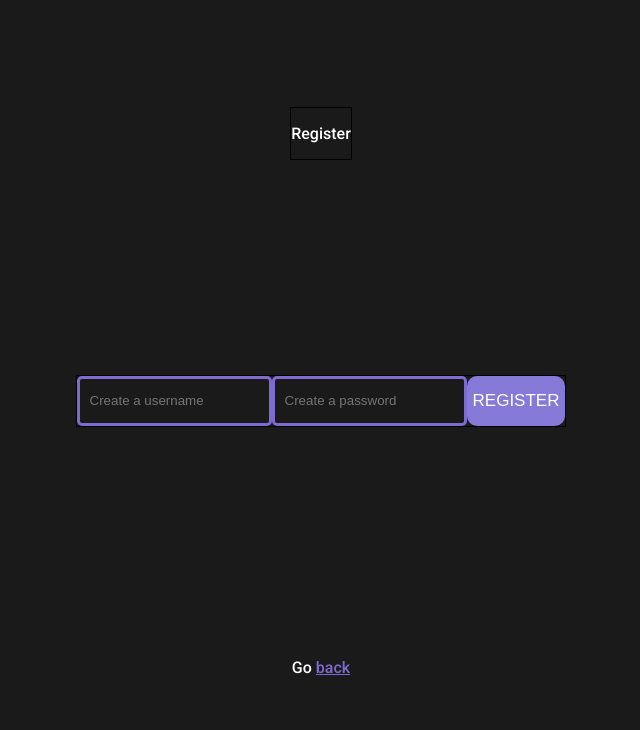
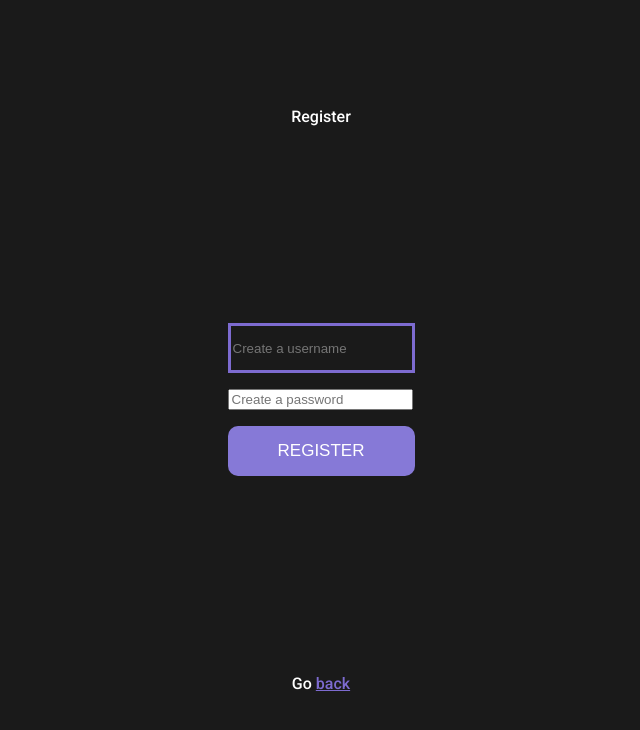
Before and after one commit to p-schlickmann/eochat-frontend, a React (Create React App) app: page /register in a window 1280 px wide. Shown: the top 730 px of the page, without its empty margins (319-959 px from the left). Built offline with nearby package versions, Linux system fonts and the light colour scheme.

Commit message:
colocado classes em tudo

```diff
--- a/src/pages/Register.jsx
+++ b/src/pages/Register.jsx
@@ -15,7 +15,7 @@ export function Register(){
             <div className={stylesFile.registerContainer}>
                 <form>
                     <label className={stylesFile.textLabel}>
-                        <input type="text" id='RegisterUserName' placeholder='Create a username'></input>
+                        <input type="text" id='RegisterUserName' placeholder='Create a username' className={stylesFile.input}></input>
                     </label>
                     <label className={stylesFile.textLabel}>
                         <input type="password" id="RegisterPassword" placeholder='Create a password'></input>
@@ -28,7 +28,7 @@ export function Register(){
             </div>
 
             <div className={stylesFile.bottomDiv}>
-                <p>Go <a>back</a></p>
+                <p className={stylesFile.text}>Go <a className={stylesFile.link}>back</a></p>
             </div>
 
 
--- a/src/pages/home.jsx
+++ b/src/pages/home.jsx
@@ -8,8 +8,8 @@ export function Home(){
           <p>Join or Create</p>
           <div className={stylesFile.center}>
             <p>Welcome <a href="/">User</a></p>
-            <form action="">
-                <input type="text" name="" id="" placeholder="Type chat code..."/>
+            <form action="" className={stylesFile.form}>
+                <input type="text" name="" id="" placeholder="Type chat code..." className={stylesFile.input}/>
                 <Button style={styles.headerButton}>
                     arrow
                 </Button>
--- a/src/styles/home.module.css
+++ b/src/styles/home.module.css
@@ -1,4 +1,4 @@
-input:focus, input:focus{
+.input:focus, .input:focus{
     box-shadow: 0 0 0 0;
     border: 0 none;
     outline: 0;
@@ -20,16 +20,16 @@ input:focus, input:focus{
     align-items: center;
 }
 
-p > a{
+.text > .link{
     color: var(--purple-dark);
     text-decoration: underline;
 }
 
-form{
+.form{
     display: flex;
 }
 
-input{
+.input{
     color: var(--white);
     padding-left: 10px;
     background-color: transparent;
@@ -38,7 +38,7 @@ input{
     border-radius: 10px 0 0 10px;
 }
 
-input:focus{
+.input:focus{
     border: 3px solid var(--purple-dark);
     box-shadow: 0 0 10px 0 var(--purple-dark);
 }
--- a/src/styles/register.module.css
+++ b/src/styles/register.module.css
@@ -1,27 +1,20 @@
 
 .registerContainer{
-    display: flex;
-    flex-direction: column;
-    gap: 2rem;
-
-    border: black;
-    border-width: 1px;
-    border-style: solid;
-
     align-items: center;
     justify-content: center;
     justify-items: center;
+}
 
+.registerContainer > form{
+    display: flex;
+    flex-direction: column;
+    gap: 1rem;
 }
 .tittleDiv{
     display: flex;
 
     justify-content: center;
     justify-items: center;
-
-    border: black;
-    border-width: 1px;
-    border-style: solid;
     font-family: Roboto, serif;
     color: var(--white);
 }
@@ -34,15 +27,14 @@
 
 
     height: 100vh;
-    width: 100vw;
     background-color: var(--background-dark);
 }
 
-.textLabel input[type="password"],
+/* .textLabel input[type="password"],
 .textLabel input[type="text"]{
     display: flex;
 
-    background-color: var(--background-dark);
+    background-color: transparent;
 
     border-radius: 5px;
     border-color: var(--purple-dark);
@@ -52,9 +44,11 @@
     justify-content: center;
     justify-items: center;
 
-}
+} */
 
-input{
+.input{
+    border: 3px solid var(--purple-dark);
+    background-color: transparent;
     height: 50px;
 }
 
```
